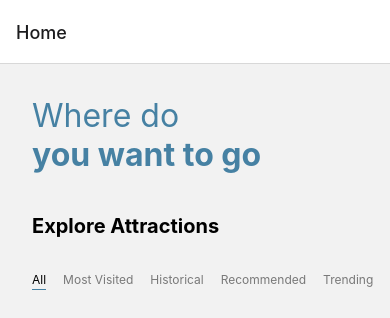
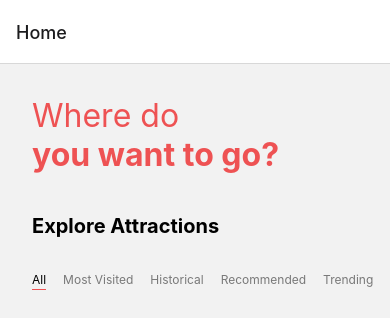
Before and after one commit to WebZerefos/TravelApp, a React Native app: screen /Home in a window 390 px wide. Shown: the top 318 px of the page. Built offline with nearby package versions, Linux system fonts and the light colour scheme.

Commit message:
Navigation Setup

```diff
--- a/src/components/Categories/styles.js
+++ b/src/components/Categories/styles.js
@@ -14,7 +14,7 @@ const styles = StyleSheet.create({
     marginBottom: 14,
   },
   selectedItemContainer: {
-    borderBottomColor: '#4681A3',
+    borderBottomColor: '#ee5253',
     borderBottomWidth: 1,
   },
 });
--- a/src/components/Title/styles.js
+++ b/src/components/Title/styles.js
@@ -3,7 +3,7 @@ import {StyleSheet} from 'react-native';
 const styles = StyleSheet.create({
   title: {
     fontSize: 32,
-    color: '#4681A3',
+    color: '#ee5253',
     fontWeight: '700',
   },
 });
--- /dev/null
+++ b/src/creens/AttractionDetails/index.js
@@ -0,0 +1,12 @@
+import {Text, SafeAreaView} from 'react-native';
+import React, {memo} from 'react';
+
+const AttractionDetails = () => {
+  return (
+    <SafeAreaView>
+      <Text>AttractionDetails</Text>
+    </SafeAreaView>
+  );
+};
+
+export default memo(AttractionDetails);
--- /dev/null
+++ b/src/creens/Gallery/index.js
@@ -0,0 +1,12 @@
+import {Text, SafeAreaView} from 'react-native';
+import React, {memo} from 'react';
+
+const Gallery = () => {
+  return (
+    <SafeAreaView>
+      <Text>Gallery</Text>
+    </SafeAreaView>
+  );
+};
+
+export default memo(Gallery);
--- a/src/creens/Home/index.js
+++ b/src/creens/Home/index.js
@@ -37,14 +37,13 @@ const Home = () => {
         numColumns={2}
         style={{flexGrow: 1}}
         ListEmptyComponent={
-          <Text style={styles.emptyText}>No items found.</Text>
+          <Text style={styles.emptyText}>No attractions found.</Text>
         }
         ListHeaderComponent={
           <>
             <View style={{margin: 32}}>
               <Title text="Where do" style={{fontWeight: 'normal'}} />
-              <Title text="you want to go" />
-
+              <Title text="you want to go?" />
               <Title text="Explore Attractions" style={styles.subtitle} />
             </View>
 
```
Also changed, not shown: src/creens/AttractionDetails/styles.js (added), src/creens/Gallery/styles.js (added), 4 other files (tests, documents, lock files or other folders).
